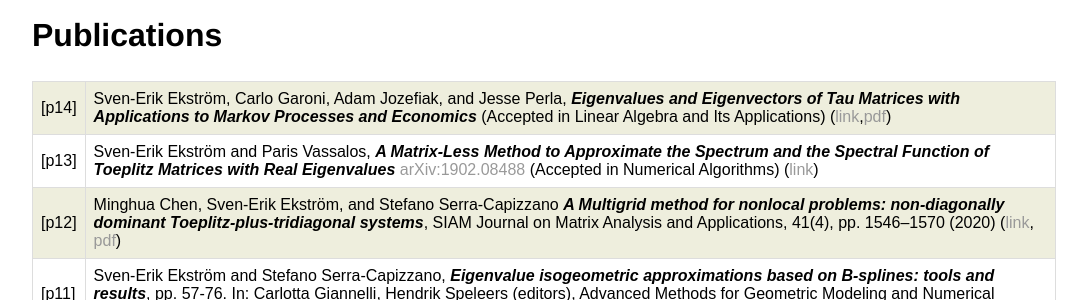
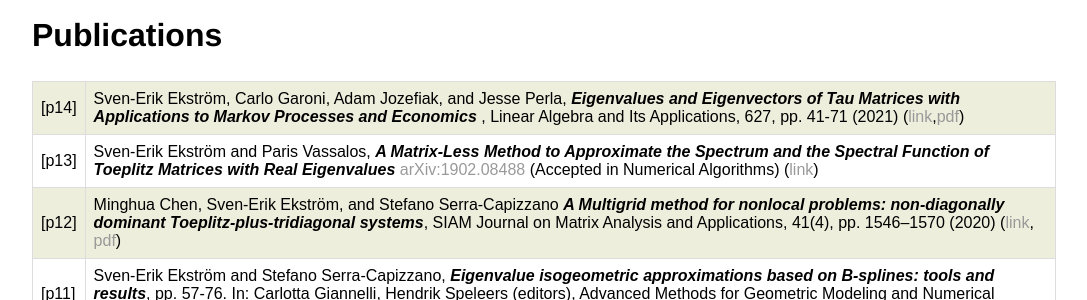
Before and after one commit to sverek/sverek.github.io, a Jekyll site: the page built from publications/index.html, in a window 1280 px wide. Shown: the part 180-480 px from the top of the page, without its empty margins (96-1183 px from the left). Built offline with Jekyll 4.4.1, drawn with Linux system fonts in a browser that asks for light colours.

Commit message:
added more lla info

```diff
--- a/publications/index.html
+++ b/publications/index.html
@@ -28,7 +28,7 @@ tr:nth-child(odd) {
 			<tr>
 				<td>[p14]</td>
 				<td>Sven-Erik Ekström, Carlo Garoni, Adam Jozefiak, and Jesse Perla, <i><b>Eigenvalues and Eigenvectors of Tau Matrices with Applications to Markov Processes and Economics
-				</b></i>  (Accepted in Linear Algebra and Its Applications) (<a href="https://doi.org/10.1016/j.laa.2021.06.005">link</a>,<a href="/publications/pdf/p14.pdf">pdf</a>)
+				</b></i>, Linear Algebra and Its Applications, 627, pp. 41-71 (2021) (<a href="https://doi.org/10.1016/j.laa.2021.06.005">link</a>,<a href="/publications/pdf/p14.pdf">pdf</a>)
 				</td>
 			</tr>
 			<tr>
```
